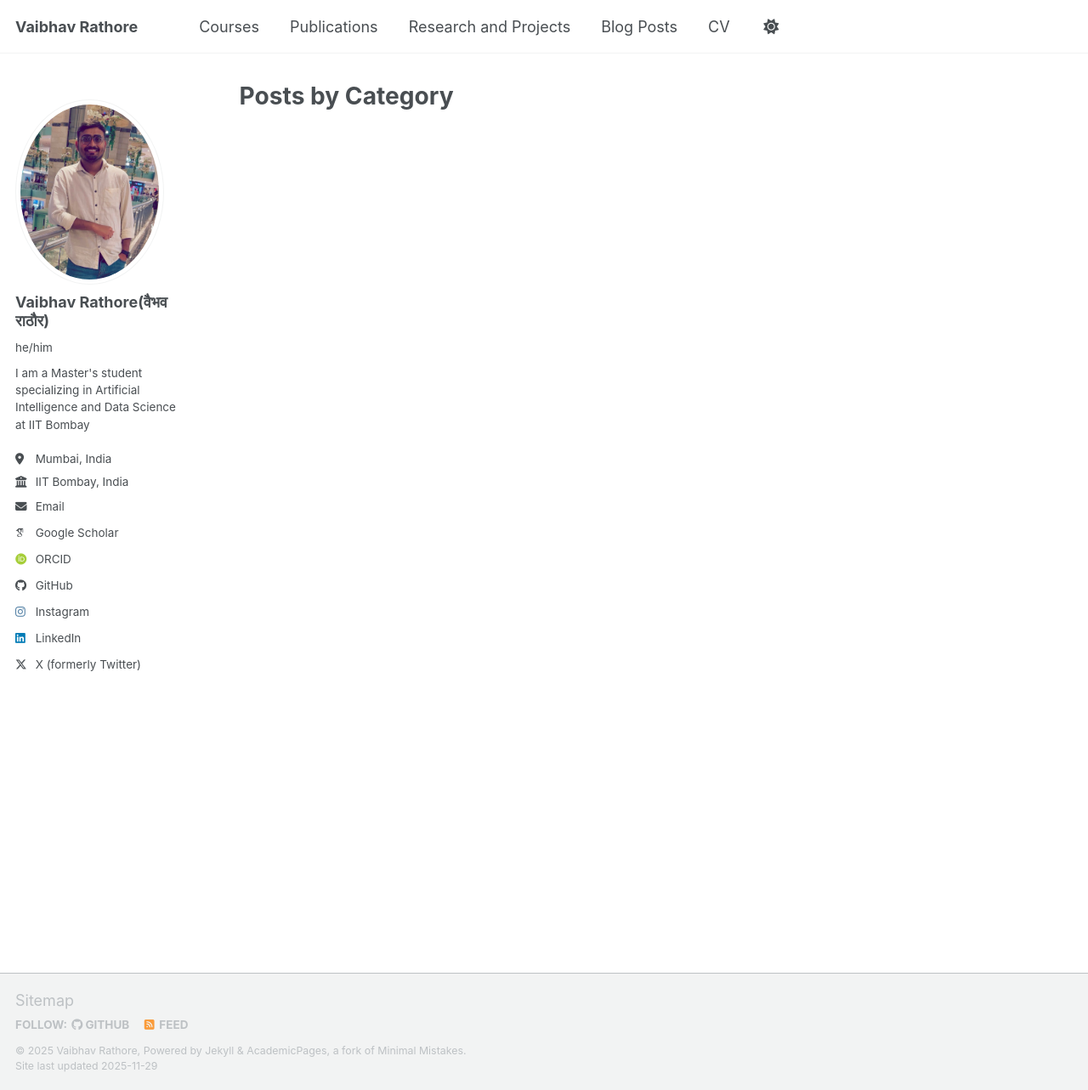
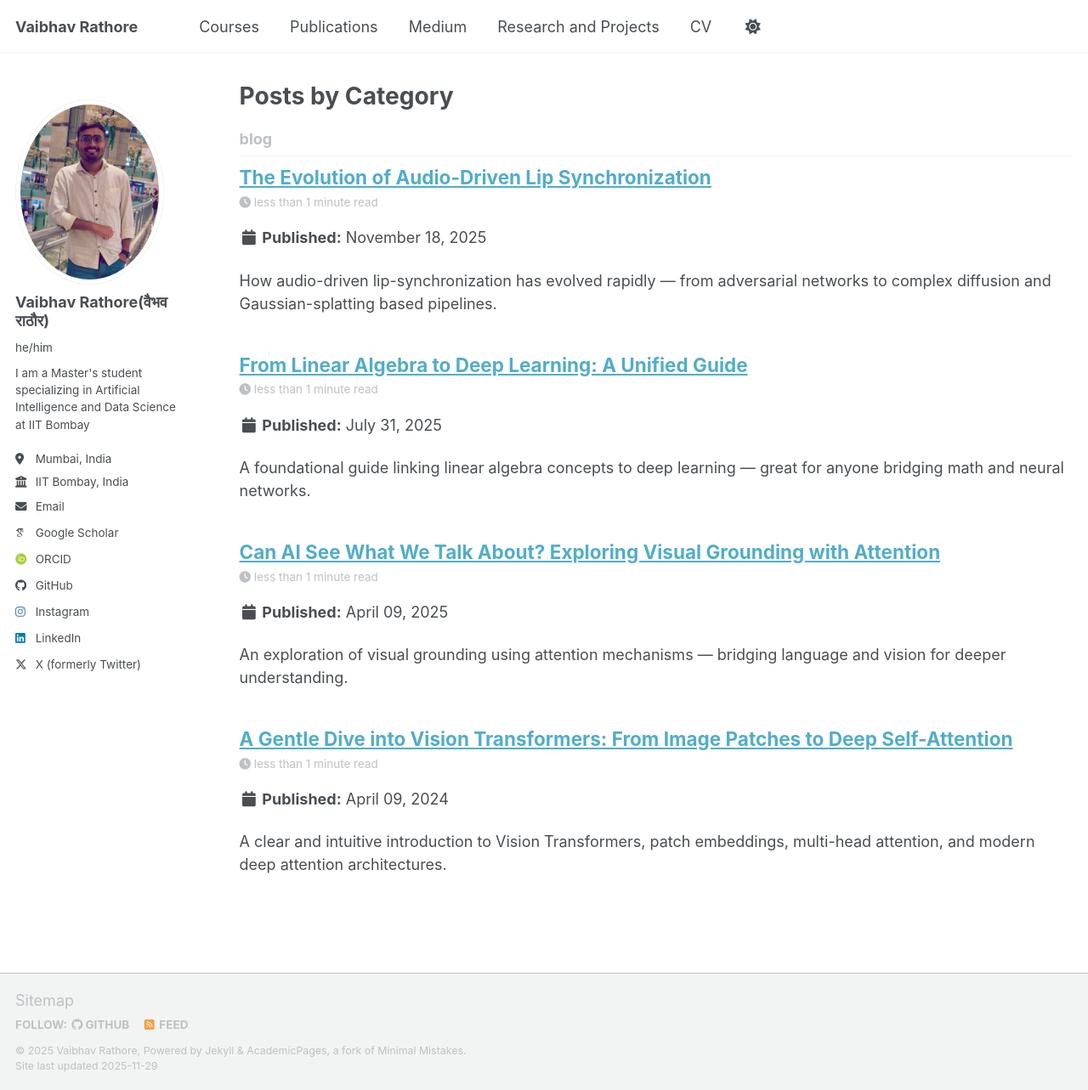
Before and after one commit to Vaibhavrathore1999/Vaibhavrathore1999.github.io, a Jekyll site: the page built from _pages/category-archive.html, in a window 1280 px wide and 1283 px high. Shown: the whole window at 85% size. Built offline with Jekyll 4.4.1, drawn with Linux system fonts in a browser that asks for light colours; some web fonts are replaced; a script bundle is joined from its source files by our own code; library files that are not in the unit come from our copies.

Commit message:
Added Medium Articles

```diff
--- a/_data/navigation.yml
+++ b/_data/navigation.yml
@@ -7,14 +7,19 @@ main:
   # - title: "Talks"
   #   url: /talks/
 
+  - title: "Medium"
+    url: /medium/
+
+
   - title: "Research and Projects"
     url: /research_projects/
 
   # - title: "Portfolio"
   #   url: /portfolio/
 
-  - title: "Blog Posts"
-    url: /year-archive/
+  # - title: "Blog Posts"
+  #   url: /year-archive/
+
 
   - title: "CV"
     url: /files/Resume.pdf
--- /dev/null
+++ b/_posts/2024-04-09-vision-transformers-gentle-dive.md
@@ -0,0 +1,14 @@
+---
+layout: single
+title: "A Gentle Dive into Vision Transformers: From Image Patches to Deep Self-Attention"
+excerpt: "A clear and intuitive introduction to Vision Transformers, patch embeddings, multi-head attention, and modern deep attention architectures."
+date: 2024-04-09
+categories: blog
+tags: [transformers, deep learning, vision transformers, ViT]
+redirect_to: "https://medium.com/@vaibhav.rathor.in/a-gentle-dive-into-vision-transformers-from-image-patches-to-deep-self-attention-a1d1391a9216"
+---
+
+This article is published on Medium.
+Click below to read the full post:
+
+👉 **[Read on Medium](https://medium.com/@vaibhav.rathor.in/a-gentle-dive-into-vision-transformers-from-image-patches-to-deep-self-attention-a1d1391a9216)**
--- /dev/null
+++ b/_posts/2025-04-09-can-ai-see-what-we-talk-about-exploring-visual-grounding-with-attention.md
@@ -0,0 +1,14 @@
+---
+layout: single
+title: "Can AI See What We Talk About? Exploring Visual Grounding with Attention"
+excerpt: "An exploration of visual grounding using attention mechanisms — bridging language and vision for deeper understanding."
+date: 2025-04-09
+categories: blog
+tags: [visual grounding, attention, computer vision, multimodal]
+redirect_to: "https://medium.com/@vaibhav.rathor.in/can-ai-see-what-we-talk-about-exploring-visual-grounding-with-attention-dfb012afb8a8"
+---
+
+This article is published on Medium.
+Click below to read the full post:
+
+👉 **[Read on Medium](https://medium.com/@vaibhav.rathor.in/can-ai-see-what-we-talk-about-exploring-visual-grounding-with-attention-dfb012afb8a8)**
--- /dev/null
+++ b/_posts/2025-07-31-from-linear-algebra-to-deep-learning-a-unified-guide.md
@@ -0,0 +1,14 @@
+---
+layout: single
+title: "From Linear Algebra to Deep Learning: A Unified Guide"
+excerpt: "A foundational guide linking linear algebra concepts to deep learning — great for anyone bridging math and neural networks."
+date: 2025-07-31
+categories: blog
+tags: [linear algebra, deep learning, tutorial, machine learning]
+redirect_to: "https://medium.com/@vaibhav.rathor.in/from-linear-algebra-to-deep-learning-a-unified-guide-743546b95961"
+---
+
+This article is published on Medium.
+Click below to read the full post:
+
+👉 **[Read on Medium](https://medium.com/@vaibhav.rathor.in/from-linear-algebra-to-deep-learning-a-unified-guide-743546b95961)**
--- /dev/null
+++ b/_posts/2025-11-18-evolution-of-audio-driven-lip-synchronization.md
@@ -0,0 +1,14 @@
+---
+layout: single
+title: "The Evolution of Audio-Driven Lip Synchronization"
+excerpt: "How audio-driven lip-synchronization has evolved rapidly — from adversarial networks to complex diffusion and Gaussian-splatting based pipelines."
+date: 2025-11-18
+categories: blog
+tags: [lip sync, audio-driven, 3D vision, deep learning]
+redirect_to: "https://medium.com/@vaibhav.rathor.in/the-evolution-of-audio-driven-lip-synchronization-9d44736d7979"
+---
+
+This article is published on Medium.
+Click below to read the full post:
+
+👉 **[Read on Medium](https://medium.com/@vaibhav.rathor.in/the-evolution-of-audio-driven-lip-synchronization-9d44736d7979)**
```
Also changed, not shown: _data/authors.yml (+7 -7 lines), _pages/about.md (+18 -3 lines), _posts/medium.md (added, +29 -0 lines), files/bibtex1.bib (+14 -0 lines), 2 other files.
